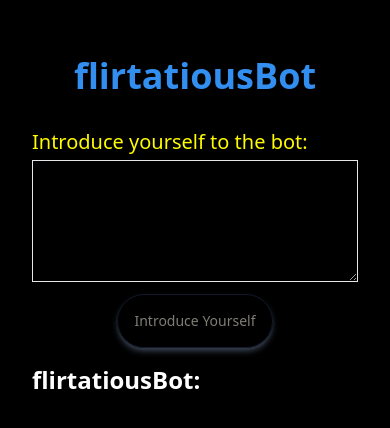
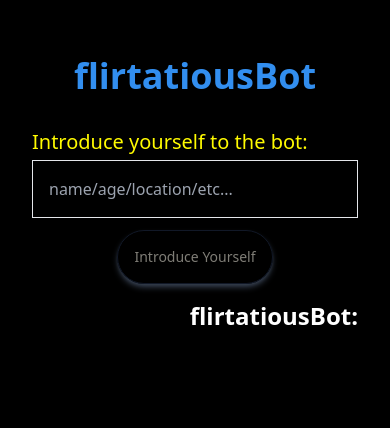
Before and after one commit to MaDrCloudDev/svelteKitOpenAi, a SvelteKit app: page / in a window 390 px wide. Shown: the top 428 px of the page. Built offline with nearby package versions, Linux system fonts and the light colour scheme.

Commit message:
updated input to work on mobile
updated input to work on mobile

```diff
--- a/src/routes/+page.svelte
+++ b/src/routes/+page.svelte
@@ -58,18 +58,21 @@
 </svelte:head>
 
 <h1 class="text-4xl font-bold text-[#328eef] text-center">flirtatiousBot</h1>
-<form
-	class="flex flex-col pt-8 max-w-lg w-full mx-auto"
-	on:submit|preventDefault={() => handleSubmit()}
->
+<form class="flex flex-col pt-8 max-w-lg w-full mx-auto" on:submit|preventDefault={handleSubmit}>
 	<label class="text-[#fffb00] text-xl mb-1" for="context">Introduce yourself to the bot:</label>
-	<textarea class="bg-black border text-[#328eef]" name="context" rows="5" bind:value={context} />
+	<input
+		placeholder="name/age/location/etc..."
+		class="bg-black border text-[#328eef] p-4"
+		name="context"
+		bind:value={context}
+	/>
 	<button
+		type="submit"
 		class="btn btn-black w-fit mx-auto mt-3 p-4 rounded-full border border-gray-900 text-[#7f7d76] shadow-md shadow-gray-700 hover:scale-110 ease-in duration-200 hover:text-[#fffb00] hover:border-[#328eef] hover:shadow-[#328eef] text-sm md:text-lg"
 		>Introduce Yourself</button
 	>
 	<div class="pt-4">
-		<h2 class="text-2xl font-bold">flirtatiousBot:</h2>
+		<h2 class="text-2xl font-bold text-right">flirtatiousBot:</h2>
 		{#if answer}
 			<p>{answer}</p>
 		{/if}
```
